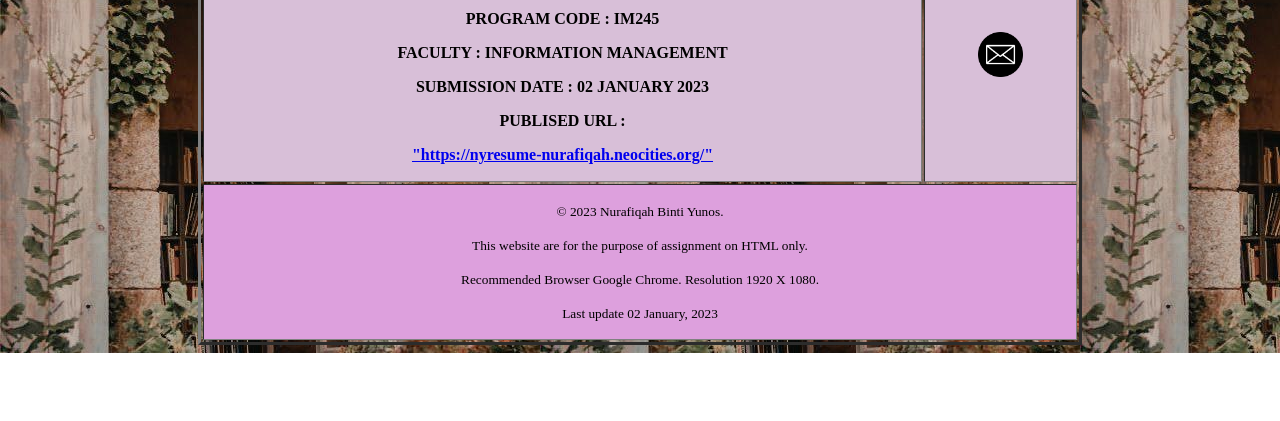
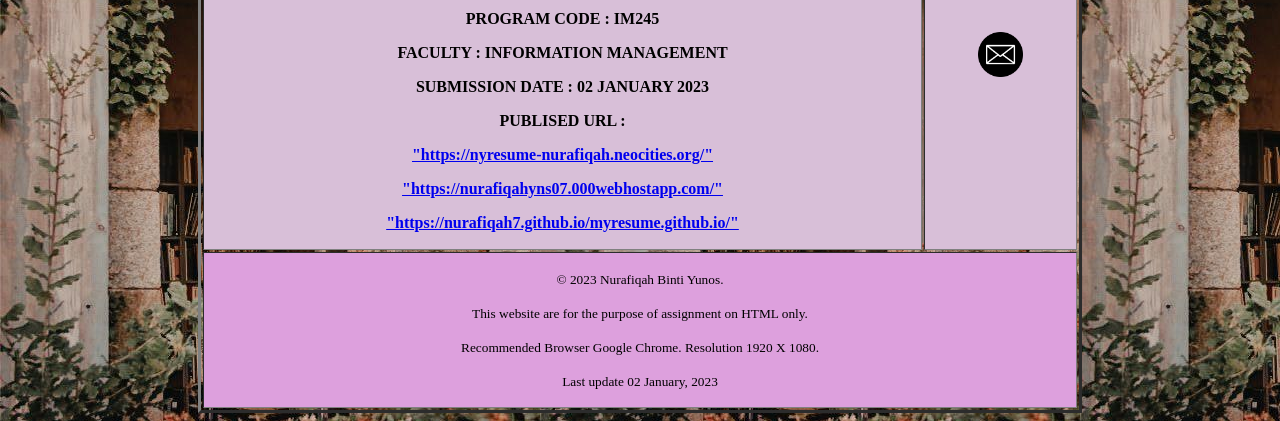
Before and after one commit to nurafiqah7/myresume.github.io, a plain HTML site: page aboutme.html in a window 1280 px wide. Shown: the part 999-1420 px from the top of the page. Before the commit the page ends 1352 px from the top, so only its background shows below. Drawn offline with Linux system fonts and the light colour scheme.

Commit message:
Update aboutme.html

```diff
--- a/aboutme.html
+++ b/aboutme.html
@@ -72,6 +72,13 @@
 <a href="https://nyresume-nurafiqah.neocities.org/">
 <p>"https://nyresume-nurafiqah.neocities.org/"</p></a>
 
+<a href="https://nurafiqahyns07.000webhostapp.com/">
+<p>"https://nurafiqahyns07.000webhostapp.com/"</p></a>
+
+<a href="https://nurafiqah7.github.io/myresume.github.io/">
+<p>"https://nurafiqah7.github.io/myresume.github.io/"</p></a>
+
+
 </td>
 
 <!--*******SIDEBAR******-->
```
